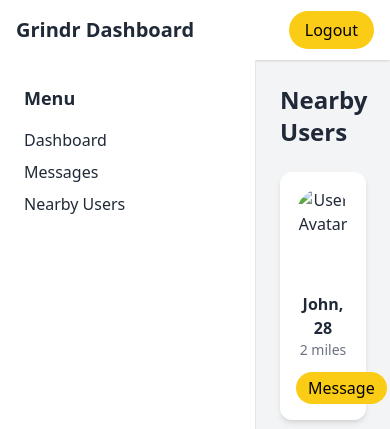
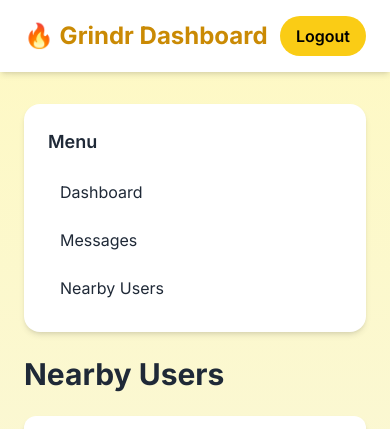
Before and after one commit to VissieCodes/dipole-app, a Flask app: page /dashboard in a window 390 px wide. Shown: the top 429 px of the page. Run offline with Flask 3, Linux system fonts and the light colour scheme; some libraries are stand-ins or nearby versions.

Commit message:
Update dashboard.html

```diff
--- a/templates/dashboard.html
+++ b/templates/dashboard.html
@@ -1,42 +1,51 @@
-<!-- templates/dashboard.html -->
 <!DOCTYPE html>
-<html lang="en" class="bg-gray-100 text-gray-800">
+<html lang="en" class="bg-gray-100">
 <head>
-  <meta charset="UTF-8">
+  <meta charset="UTF-8" />
   <title>Dashboard</title>
+  <meta name="viewport" content="width=device-width, initial-scale=1.0" />
   <script src="https://cdn.tailwindcss.com"></script>
+  <link rel="preconnect" href="https://fonts.googleapis.com">
+  <link href="https://fonts.googleapis.com/css2?family=Inter:wght@400;600;700&display=swap" rel="stylesheet">
+  <style>
+    body { font-family: 'Inter', sans-serif; }
+  </style>
 </head>
-<body>
+<body class="text-gray-800 bg-gradient-to-b from-yellow-100 to-gray-100 min-h-screen">
+
   <!-- Navbar -->
-  <nav class="bg-white shadow p-4 flex justify-between items-center">
-    <h1 class="text-xl font-bold">Grindr Dashboard</h1>
-    <div>
-      <a href="/logout" class="bg-yellow-400 text-black px-4 py-2 rounded-full">Logout</a>
+  <header class="bg-white shadow-md sticky top-0 z-10">
+    <div class="max-w-7xl mx-auto px-6 py-4 flex justify-between items-center">
+      <h1 class="text-2xl font-bold text-yellow-600">🔥 Grindr Dashboard</h1>
+      <a href="/logout" class="bg-yellow-400 hover:bg-yellow-500 text-black font-semibold px-4 py-2 rounded-full transition">Logout</a>
     </div>
-  </nav>
+  </header>
 
-  <div class="flex min-h-[90vh]">
+  <!-- Layout -->
+  <div class="max-w-7xl mx-auto flex flex-col md:flex-row gap-6 px-6 py-8">
+
     <!-- Sidebar -->
-    <aside class="w-64 bg-white border-r p-6 space-y-4">
-      <h2 class="text-lg font-semibold">Menu</h2>
+    <aside class="w-full md:w-64 bg-white rounded-2xl shadow-md p-6 space-y-4">
+      <h2 class="text-lg font-semibold mb-2">Menu</h2>
       <ul class="space-y-2">
-        <li><a href="#" class="hover:text-yellow-500">Dashboard</a></li>
-        <li><a href="#" class="hover:text-yellow-500">Messages</a></li>
-        <li><a href="#" class="hover:text-yellow-500">Nearby Users</a></li>
+        <li><a href="#" class="block px-3 py-2 rounded hover:bg-yellow-100 transition">Dashboard</a></li>
+        <li><a href="#" class="block px-3 py-2 rounded hover:bg-yellow-100 transition">Messages</a></li>
+        <li><a href="#" class="block px-3 py-2 rounded hover:bg-yellow-100 transition">Nearby Users</a></li>
       </ul>
     </aside>
 
     <!-- Main Content -->
-    <main class="flex-1 p-6 overflow-y-auto">
-      <h2 class="text-2xl font-bold mb-6">Nearby Users</h2>
-      <div class="grid grid-cols-1 sm:grid-cols-2 lg:grid-cols-4 gap-6">
-        <!-- User Card Example -->
+    <main class="flex-1">
+      <h2 class="text-3xl font-bold mb-6">Nearby Users</h2>
+      <div class="grid grid-cols-1 sm:grid-cols-2 lg:grid-cols-3 xl:grid-cols-4 gap-6">
         {% for user in users %}
-        <div class="bg-white rounded-xl shadow-md p-4 text-center">
-          <img src="https://via.placeholder.com/100" alt="User Avatar" class="w-24 h-24 mx-auto rounded-full object-cover" />
-          <h3 class="mt-2 font-semibold">{{ user.name }}, {{ user.age }}</h3>
-          <p class="text-sm text-gray-500">{{ user.distance }}</p>
-          <button class="mt-3 bg-yellow-400 text-black px-3 py-1 rounded-full">Message</button>
+        <div class="bg-white p-4 rounded-xl shadow-md hover:shadow-lg transition">
+          <img src="https://api.dicebear.com/7.x/thumbs/svg?seed={{ user.name }}" alt="Avatar" class="w-24 h-24 rounded-full mx-auto mb-3 border-4 border-yellow-300 object-cover">
+          <h3 class="text-center text-lg font-semibold">{{ user.name }}, {{ user.age }}</h3>
+          <p class="text-center text-sm text-gray-500">{{ user.distance }}</p>
+          <div class="mt-4 text-center">
+            <button class="bg-yellow-400 hover:bg-yellow-500 text-black px-4 py-2 rounded-full transition">Message</button>
+          </div>
         </div>
         {% endfor %}
       </div>
```
